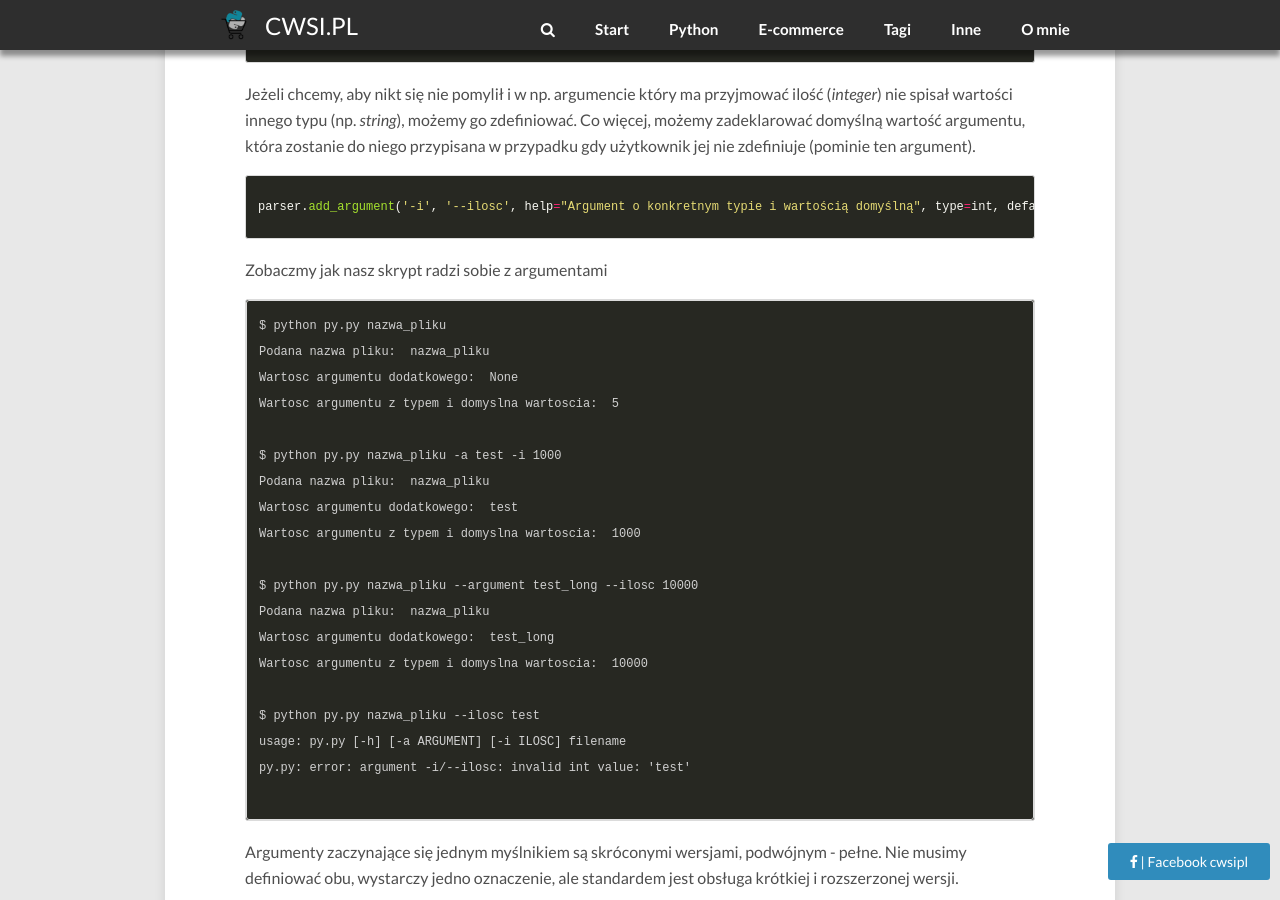
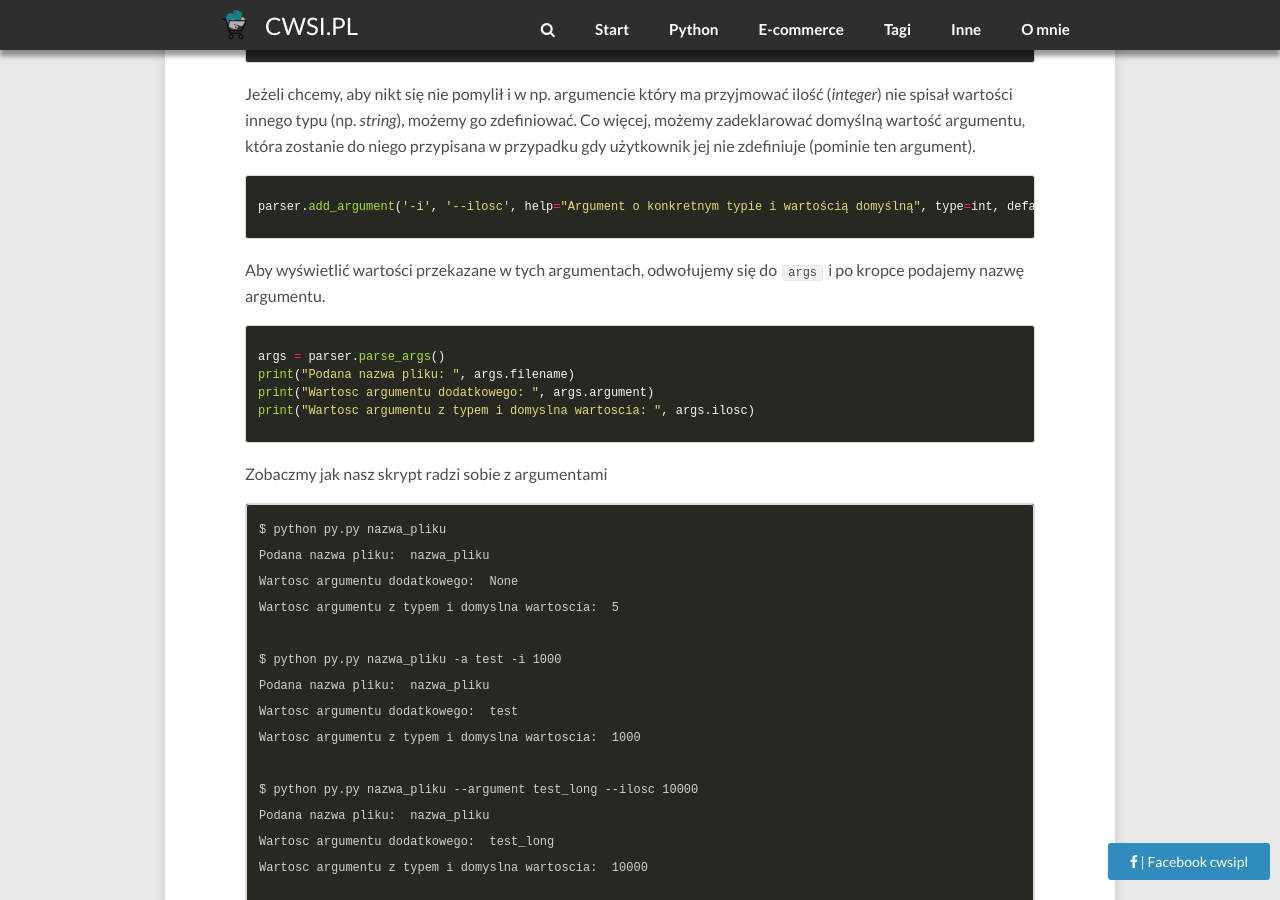
Before and after one commit to chawel/blog-test, a Jekyll site: the page built from _posts/python/tutorial/2018-02-19-python-argparse-przekazywanie-parametrow-argumentow-uruchomieniowych-do-skryptu.md, in a window 1280 px wide and 900 px high, scrolled down 3070 px. Built offline with Jekyll 4.4.1, drawn with Linux system fonts in a browser that asks for light colours; nearby versions of some CDN libraries; comment, search, counter and statistics services are not loaded.

Commit message:
Update argparse post added python code
usage of arguments

````diff
--- a/_posts/python/tutorial/2018-02-19-python-argparse-przekazywanie-parametrow-argumentow-uruchomieniowych-do-skryptu.md
+++ b/_posts/python/tutorial/2018-02-19-python-argparse-przekazywanie-parametrow-argumentow-uruchomieniowych-do-skryptu.md
@@ -114,6 +114,14 @@ Jeżeli chcemy, aby nikt się nie pomylił i w np. argumencie który ma przyjmow
 parser.add_argument('-i', '--ilosc', help="Argument o konkretnym typie i wartością domyślną", type=int, default=5, required=False)
 {% endhighlight %}
 
+Aby wyświetlić wartości przekazane w tych argumentach, odwołujemy się do `args` i po kropce podajemy nazwę argumentu.
+{% highlight python %}
+args = parser.parse_args()
+print("Podana nazwa pliku: ", args.filename)
+print("Wartosc argumentu dodatkowego: ", args.argument)
+print("Wartosc argumentu z typem i domyslna wartoscia: ", args.ilosc)
+{% endhighlight %}
+
 Zobaczmy jak nasz skrypt radzi sobie z argumentami
 ```
 $ python py.py nazwa_pliku
````
